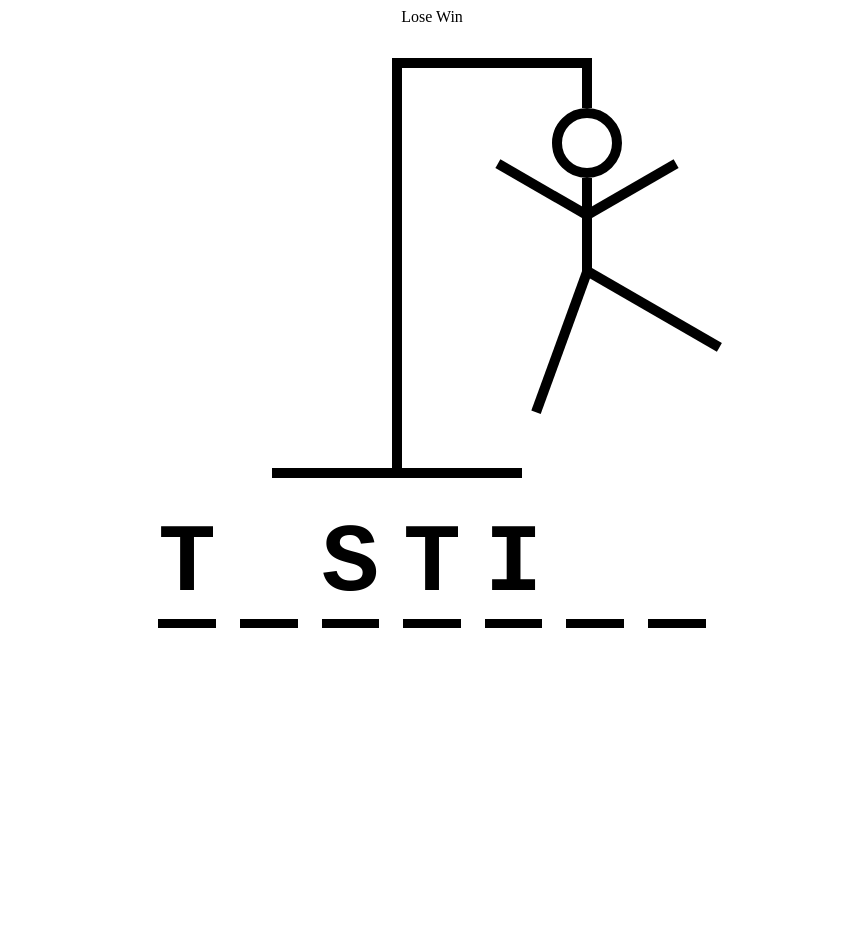
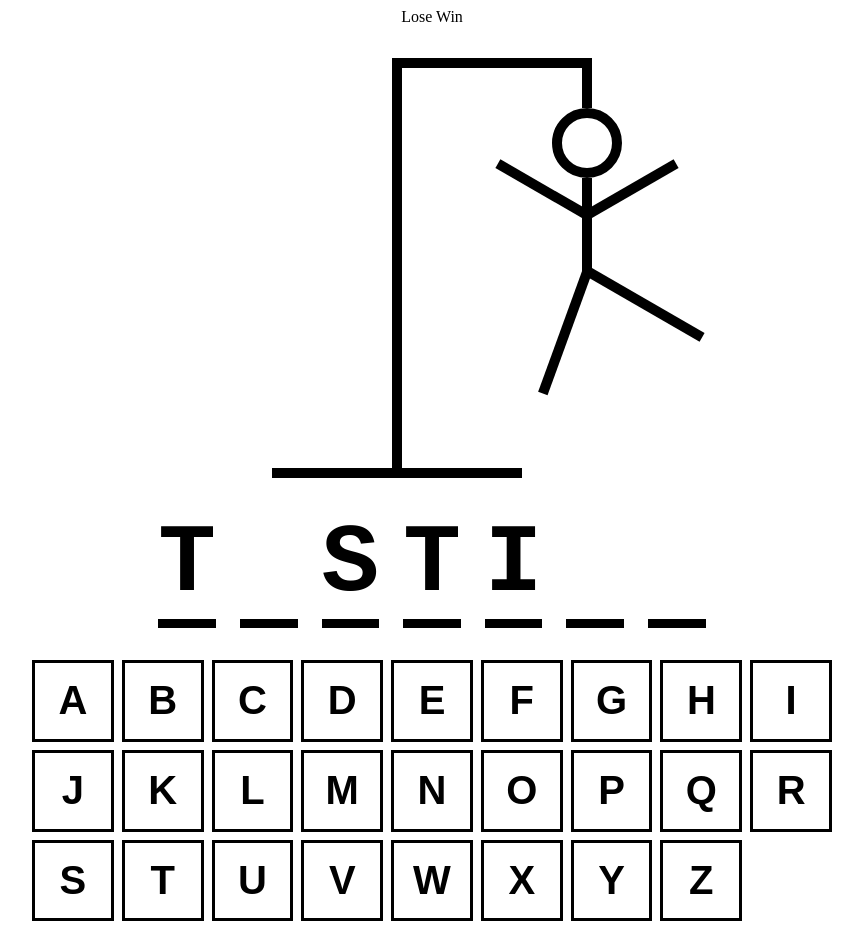
Before and after one commit to AlphaKappa44/Hanged-Man-React-Typescript, a React (Vite) app: page / in a window 1280 px wide. Shown: the whole page, without its empty margins (208-1071 px from the left). Before the commit the page ends 800 px from the top, so only its background shows below. Built offline with nearby package versions, Linux system fonts and the light colour scheme.

Commit message:
Drawn keyboard and its style

```diff
--- a/src/App.tsx
+++ b/src/App.tsx
@@ -21,13 +21,19 @@
 			margin: "0 auto",
 			alignItems: "center"
 		}}>
+
 			<div style={{ fontSize: "2rem}", textAlign: "center"}}>
 				Lose
 				Win
 			</div>
+
 			<HangmanDrawing />
+
 			<HangmanWord />
-			<Keyboard />
+
+			<div style={{ alignSelf: "stretch"}}>
+				<Keyboard />
+			</div>
 		</div>
 	)
 }
--- a/src/HangmanDrawing.tsx
+++ b/src/HangmanDrawing.tsx
@@ -56,12 +56,12 @@
 
 const RIGHT_LEG = (
     <div style={{
-        width: "150px",
+        width: "130px",
         height: "10px",
         background: "black",
         position: "absolute",
         top:"210px",
-        right: "-150px",
+        right: "-130px",
         rotate: "30deg",
         transformOrigin: "left top"
     }}>
@@ -71,7 +71,7 @@
 
 const LEFT_LEG = (
     <div style={{
-        width: "150px",
+        width: "130px",
         height: "10px",
         background: "black",
         position: "absolute",
--- /dev/null
+++ b/src/Keyboard.module.css
@@ -0,0 +1,26 @@
+.btn {
+    width: 100%;
+    border: 3px solid black;
+    background: none;
+    aspect-ratio: 1 / 1;
+    font-size: 2.5rem;
+    text-transform: uppercase;
+    padding: .5rem;
+    font-weight: bold;
+    cursor: pointer;
+    color: black;
+}
+
+.btn.focus:not(:disabled),
+.btn:hover:not(:disabled) {
+    background-color: hsl(200,100%,75%);
+    color: white;
+}
+
+.btn.active {
+    background-color: hsl(200,100%,50%);
+    color: white;
+}
+.btn.inactive {
+    opacity: .3;
+}
--- a/src/Keyboard.tsx
+++ b/src/Keyboard.tsx
@@ -1,3 +1,50 @@
+import styles from "./Keyboard.module.css"
+
+const KEYS = [
+    "a",
+    "b",
+    "c",
+    "d",
+    "e",
+    "f",
+    "g",
+    "h",
+    "i",
+    "j",
+    "k",
+    "l",
+    "m",
+    "n",
+    "o",
+    "p",
+    "q",
+    "r",
+    "s",
+    "t",
+    "u",
+    "v",
+    "w",
+    "x",
+    "y",
+    "z"
+]
+
 export function Keyboard () {
-
+    return <div style={{
+        display:"grid",
+        gridTemplateColumns: "repeat(auto-fit, minmax(75px, 1fr))",
+        gap: ".5rem",
+    }}
+    >
+        {KEYS.map(key => {
+            return (
+                <button
+                className={`${styles.btn}`}
+                    key={key}
+                >
+                    {key}
+                </button>
+            )
+        })}
+    </div>
 }
```
